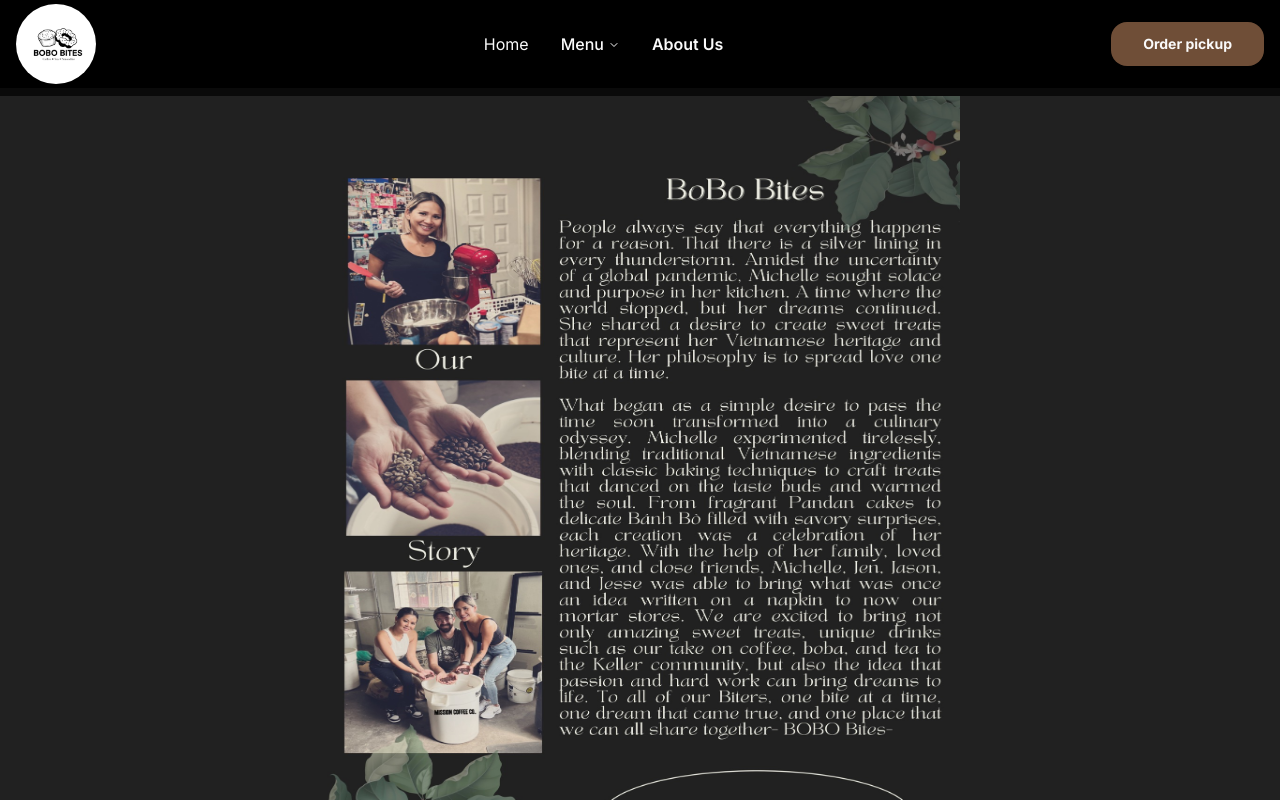
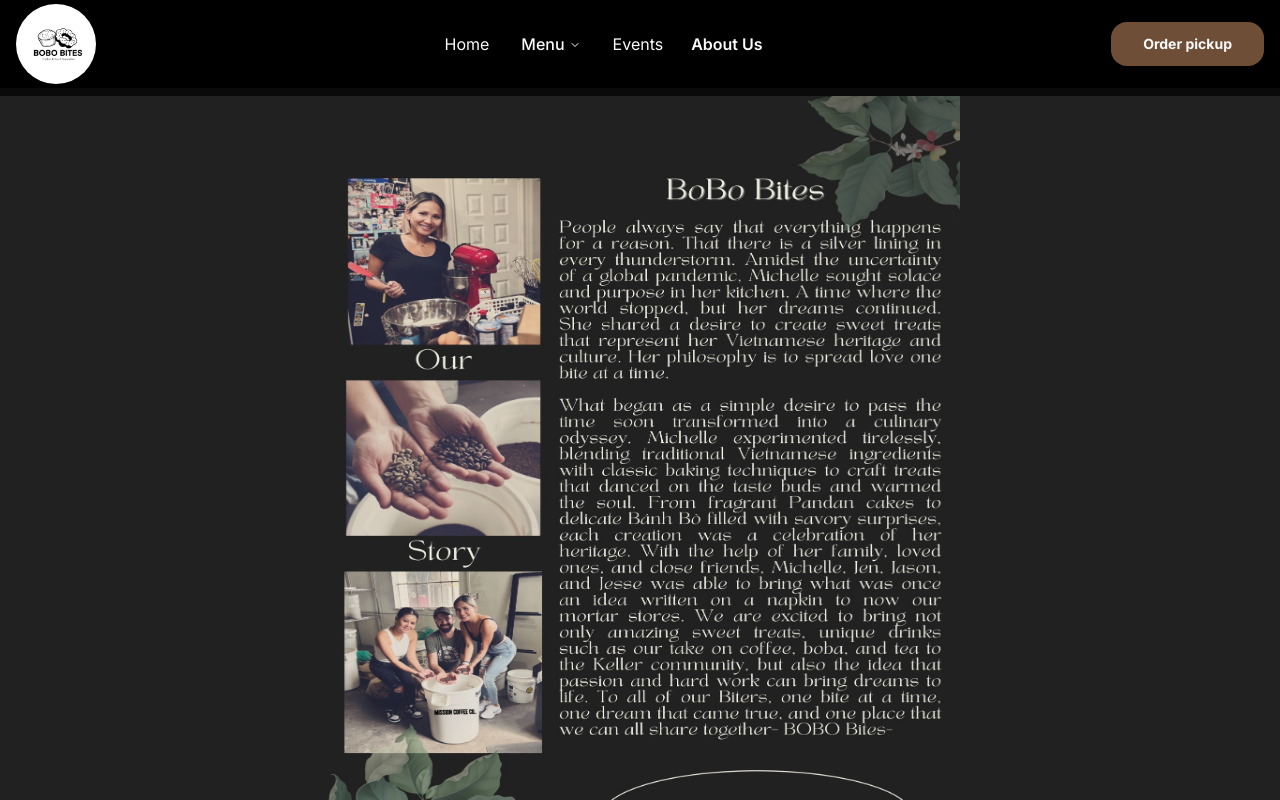
Before and after one commit to NgnPhcHung/bobobities, a Next.js app: page /about-us in a window 1280 px wide. Shown: the top 800 px of the page. Built offline with nearby package versions, Linux system fonts and the light colour scheme.

Commit message:
update mobile nav menu

```diff
--- /dev/null
+++ b/app/events/page.tsx
@@ -0,0 +1,11 @@
+import { Label } from "@components/ui/label";
+
+export default function Page() {
+  return (
+    <div className="w-full h-full flex items-center justify-center min-h-screen">
+      <div className="p-8 bg-primary-foreground text-lg">
+        <Label>Sorry now we does not have any event</Label>
+      </div>
+    </div>
+  );
+}
--- a/components/NavbarDesktop.tsx
+++ b/components/NavbarDesktop.tsx
@@ -1,7 +1,7 @@
 import { cn } from "@lib/utils";
 import Link from "next/link";
 import React from "react";
-import { Button } from "./ui/button";
+import { NavItem } from "./NavItem";
 import {
   NavigationMenu,
   NavigationMenuContent,
@@ -10,8 +10,6 @@ import {
   NavigationMenuList,
   NavigationMenuTrigger,
 } from "./ui/navigation-menu";
-import { NavItem } from "./NavItem";
-import { Label } from "./ui/label";
 
 export const NavbarDesktop = () => {
   return (
@@ -31,6 +29,12 @@ export const NavbarDesktop = () => {
               <ListItem href="/menus/keller" title="Keller"></ListItem>
             </ul>
           </NavigationMenuContent>
+        </NavigationMenuItem>
+
+        <NavigationMenuItem>
+          <Link href="/events">
+            <NavItem name="/events">Events</NavItem>
+          </Link>
         </NavigationMenuItem>
 
         <NavigationMenuItem>
--- a/components/NavbarMobile.tsx
+++ b/components/NavbarMobile.tsx
@@ -43,6 +43,9 @@ export const NavbarMobile = () => {
       ],
     },
     {
+      name: "Event",
+      url: "/events",
+    }, {
       name: "About Us",
       url: "/about-us",
     },
```
